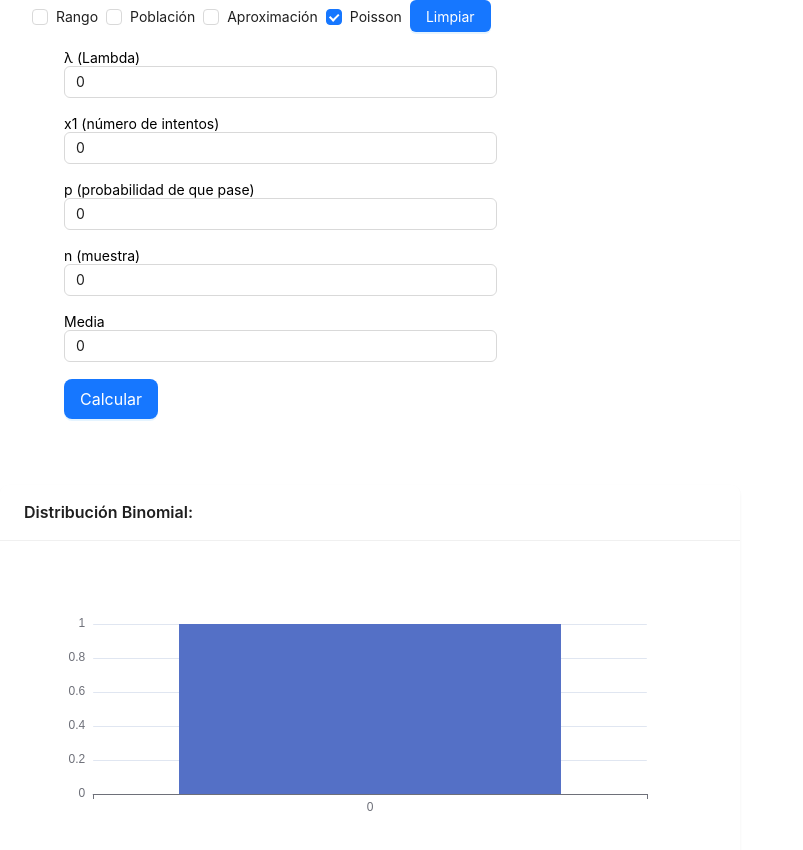
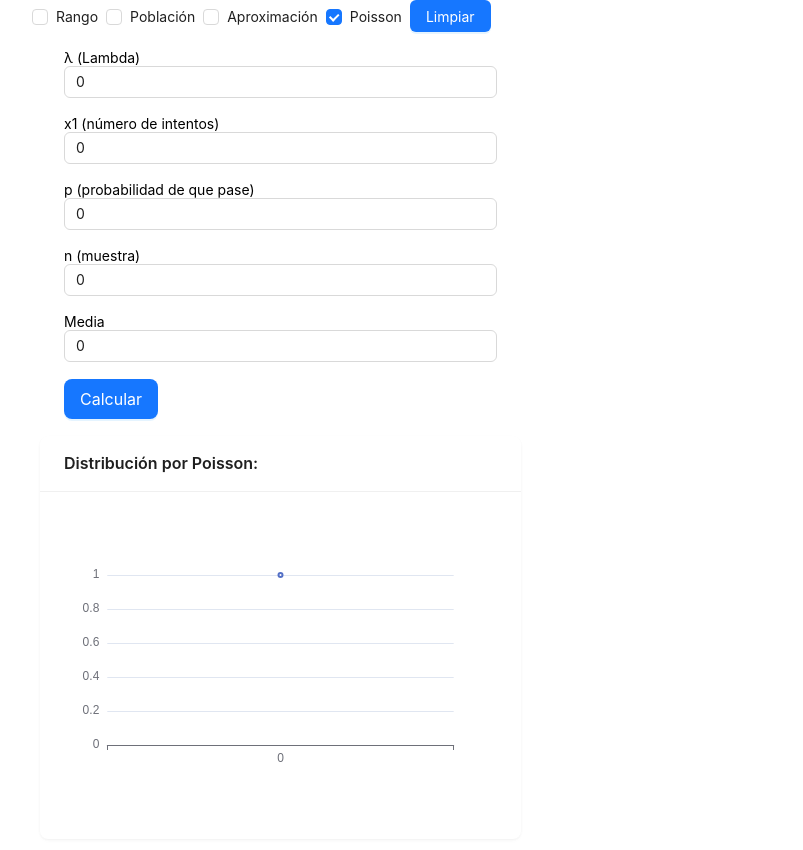
Before and after one commit to Sergio-Moran/binomial_distribution, a Next.js app: page / in a window 1280 px wide. Both pictures are taken after a click on the label "Poisson". Shown: the top 850 px of the page, without its empty margins (0-803 px from the left). Built offline with nearby package versions, Linux system fonts and the light colour scheme.

Commit message:
Poisson v1.0.0

```diff
--- a/components/Index.jsx
+++ b/components/Index.jsx
@@ -29,6 +29,7 @@ const Index = () => {
     k: 0,
   });
   let variableK = false;
+  let poissonVariable = false;
 
   const handlChange = (name, value) => {
     setData({
@@ -103,6 +104,10 @@ const Index = () => {
     }
   }
 
+  if (poisson) {
+    poissonVariable = true;
+  }
+
   const kInduvidual = (
     <>
       <br />
@@ -119,6 +124,22 @@ const Index = () => {
           </label>
         </Col>
       </Row>
+    </>
+  );
+
+  const charts = (
+    <>
+      <Col className="gutter-row" span={14}>
+        <Chart props={data} checkK={variableK} />
+        <br />
+        <div hidden={!checkPoblation}>
+          <BiasChart props={data} checkK={variableK} />
+        </div>
+        <br />
+        <div hidden={!checkLots}>
+          <TableComponent props={data} />
+        </div>
+      </Col>
     </>
   );
 
@@ -260,18 +281,7 @@ const Index = () => {
             </div>
           </Col>
         </div>
-
-        <Col className="gutter-row" span={14}>
-          <Chart props={data} checkK={variableK} />
-          <br />
-          <div hidden={!checkPoblation}>
-            <BiasChart props={data} checkK={variableK} />
-          </div>
-          <br />
-          <div hidden={!checkLots}>
-            <TableComponent props={data} />
-          </div>
-        </Col>
+        {poissonVariable ? "" : charts}
       </Row>
     </>
   );
--- a/components/Poisson.jsx
+++ b/components/Poisson.jsx
@@ -2,6 +2,7 @@ import { Button, Checkbox, Col, Input, Row } from "antd";
 import React, { useState } from "react";
 import styles from "../styles/Home.module.css";
 import PoissonCalculator from "./PoissonCalculator";
+import PoissonChart from "./PoissonChart";
 
 const style = {
   background: "#0092ff",
@@ -103,27 +104,17 @@ const Poisson = () => {
             <Row gutter={[16, 24]}>
               <Col className="gutter-row" span={24}>
                 <label>
-                  <PoissonCalculator
-                      props={data}
-                    />
+                  <PoissonCalculator props={data} />
                 </label>
               </Col>
             </Row>
           </Col>
         </div>
-
-        <Col className="gutter-row" span={14}>
-          {/* <Chart props={data} checkK={variableK} />
-            <br />
-            <div hidden={!checkPoblation}>
-              <BiasChart props={data} checkK={variableK} />
-            </div>
-            <br />
-            <div hidden={!checkLots}>
-              <TableComponent props={data} />
-            </div> */}
+      </Row>
+      <Col className="gutter-row" span="all">
+          <PoissonChart props={data} />
+          <br />
         </Col>
-      </Row>
     </>
   );
 };
--- /dev/null
+++ b/components/PoissonChart.jsx
@@ -0,0 +1,47 @@
+import React from "react";
+import { Card } from "antd";
+import ReactEcharts from "echarts-for-react";
+import { tablePoissonChart } from "../js/poisson";
+
+const PoissonChart = ({ props }) => {
+  let arrayX = [];
+  let arrayY = [];
+
+  for (let i = 0; i <= props.numberX; i++) {
+    let valuesResult = tablePoissonChart(
+      props.lambda,
+      i,
+      props.probability,
+      props.sample,
+      props.half
+    );
+    console.log(valuesResult);
+    arrayY.push(valuesResult);
+    arrayX.push(i);
+  }
+
+  // Create the echarts instance
+  const option = {
+    xAxis: {
+      type: "category",
+      data: arrayX,
+    },
+    yAxis: {
+      type: "value",
+    },
+    series: [
+      {
+        data: arrayY,
+        type: "line",
+        smooth: true,
+      },
+    ],
+  };
+  return (
+    <Card title={"Distribución por Poisson:"} bordered={false}>
+      <ReactEcharts option={option} />
+    </Card>
+  );
+};
+
+export default PoissonChart;
--- a/js/poisson.js
+++ b/js/poisson.js
@@ -125,6 +125,32 @@ const calculateBias = (numberX, probability) => {
 };
 
 /**
+ *
+ * @param {Number} lambda
+ * @param {Number} numberX
+ * @param {Number} probability
+ * @param {Number} sample
+ * @param {Number} half
+ * @returns a number
+ */
+const tablePoissonChart = (lambda, numberX, probability, sample, half) => {
+  let internalHalf = 0;
+  let probabilities = 0;
+  let numberXFactorial = 0;
+  if (half != 0 || half != "") {
+    internalHalf = Number(half);
+  } else {
+    internalHalf = Number(probability * sample).toFixed(4);
+  }
+
+  numberXFactorial = factorial(numberX);
+  probabilities =
+    Math.pow(Number(internalHalf), Number(numberX)) /
+    (Number(numberXFactorial) * Math.pow(Number(euler), Number(internalHalf)));
+    return probabilities;
+};
+
+/**
  * In charge of doing the calculations for the factorials
  * @param {Number} num
  * @returns
@@ -137,4 +163,4 @@ const factorial = (num) => {
   }
 };
 
-export { poisson };
+export { poisson, tablePoissonChart };
```
